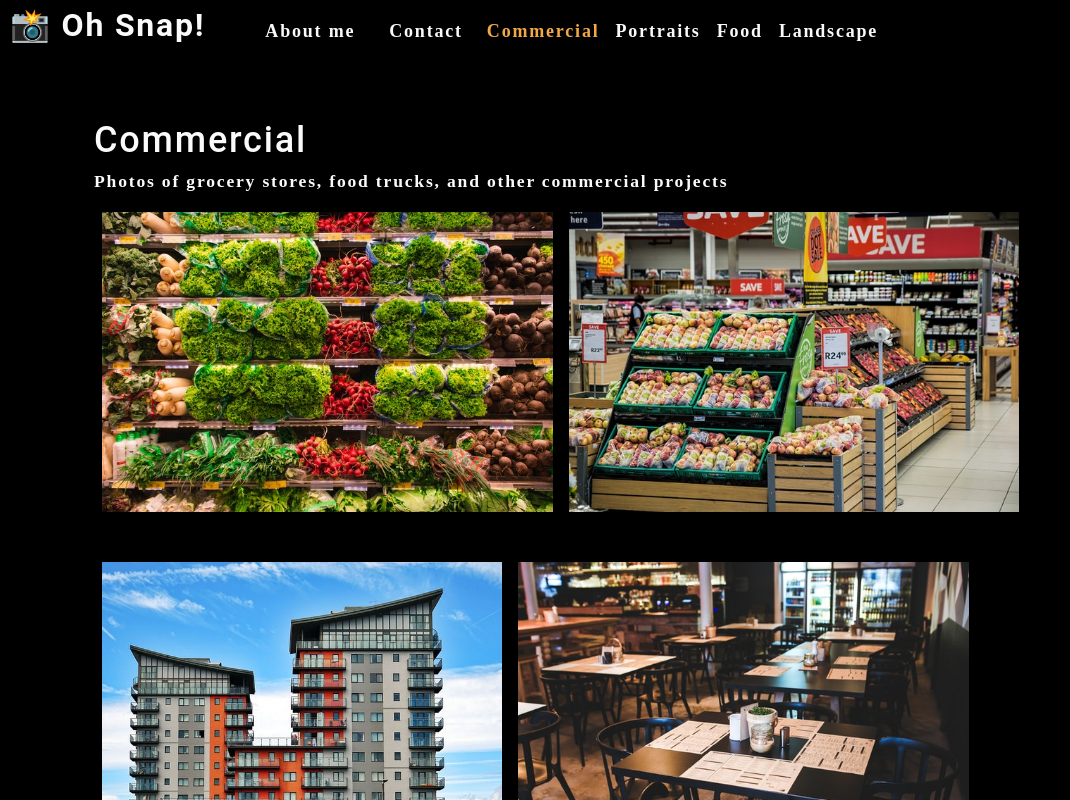
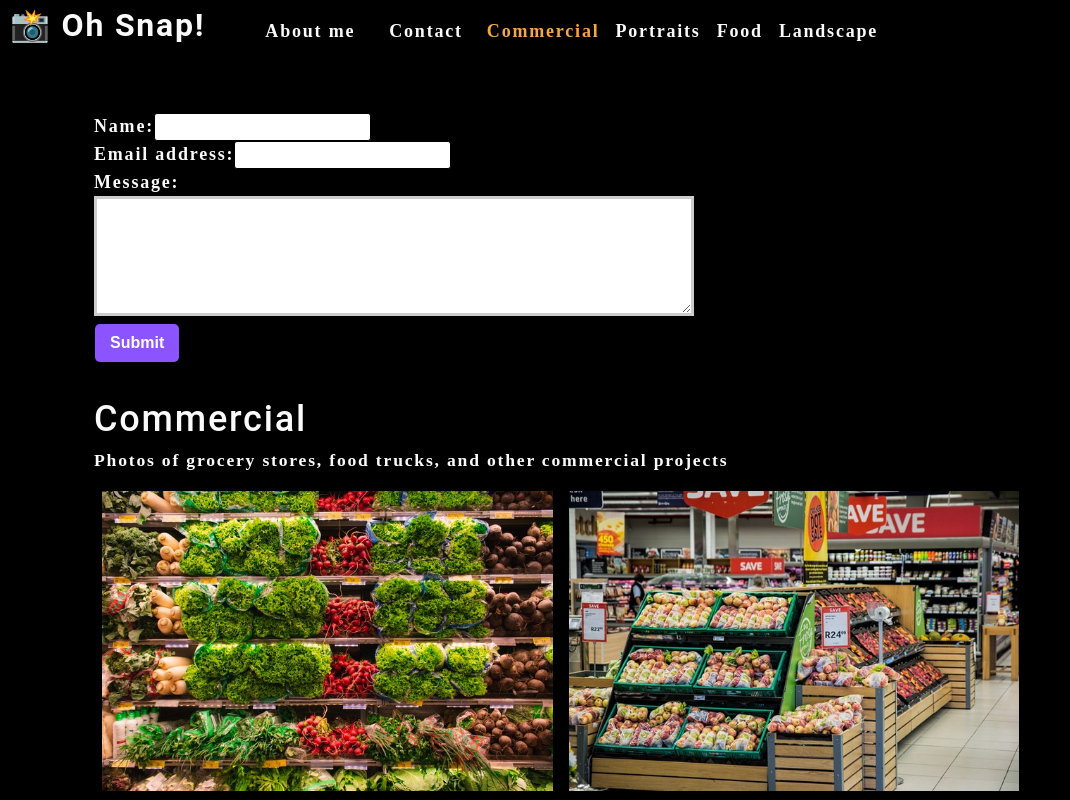
Before and after one commit to mtlankenau/photo-port, a React (Create React App) app: page / in a window 1280 px wide. Shown: the top 800 px of the page, without its empty margins (0-1070 px from the left). Built offline with nearby package versions, Linux system fonts and the light colour scheme.

Commit message:
introduced useState functionality, to change the key values of formState to match inputs from the form for name, email, & message. form submit stores this info as a complete object after clicking submit button

```diff
--- a/src/App.js
+++ b/src/App.js
@@ -2,6 +2,7 @@
 import Nav from './components/Nav';
 import About from './components/About';
 import Gallery from './components/Gallery';
+import ContactForm from './components/Contact';
 
 function App() {
 
@@ -35,6 +36,7 @@
       ></Nav>
       <main>
         <div>
+          <ContactForm></ContactForm>
           <Gallery currentCategory={currentCategory}></Gallery>
           <About></About>
         </div>
--- a/src/components/Contact/index.js
+++ b/src/components/Contact/index.js
@@ -1,20 +1,32 @@
-import React from 'react';
+import React, { useState } from 'react';
 
 function ContactForm() {
+  const [formState, setFormState] = useState({ name: '', email: '', message: '' });
+  const { name, email, message } = formState;
+
+  function handleChange(e) {
+    setFormState({...formState, [e.target.name]: e.target.value })
+  }
+
+  function handleSubmit(e) {
+    e.preventDefault();
+    console.log(formState);
+  }
+
   return (
     <section>
-      <form id="contact-form">
+      <form id="contact-form" onSubmit={handleSubmit}>
         <div>
           <label htmlFor="name">Name:</label>
-          <input type="text" name="name" />
+          <input type="text" defaultValue={name} onChange={handleChange} name="name" />
         </div>
         <div>
           <label htmlFor="email">Email address:</label>
-          <input type="email" name="email" />
+          <input type="email" defaultValue={email} onChange={handleChange} name="email"/>
         </div>
         <div>
           <label htmlFor="message">Message:</label>
-          <textarea name="message" rows="5" />
+          <textarea defaultValue={message} onChange={handleChange} name="message" rows="5" />
         </div>
         <button type="submit">Submit</button>
       </form>
```
